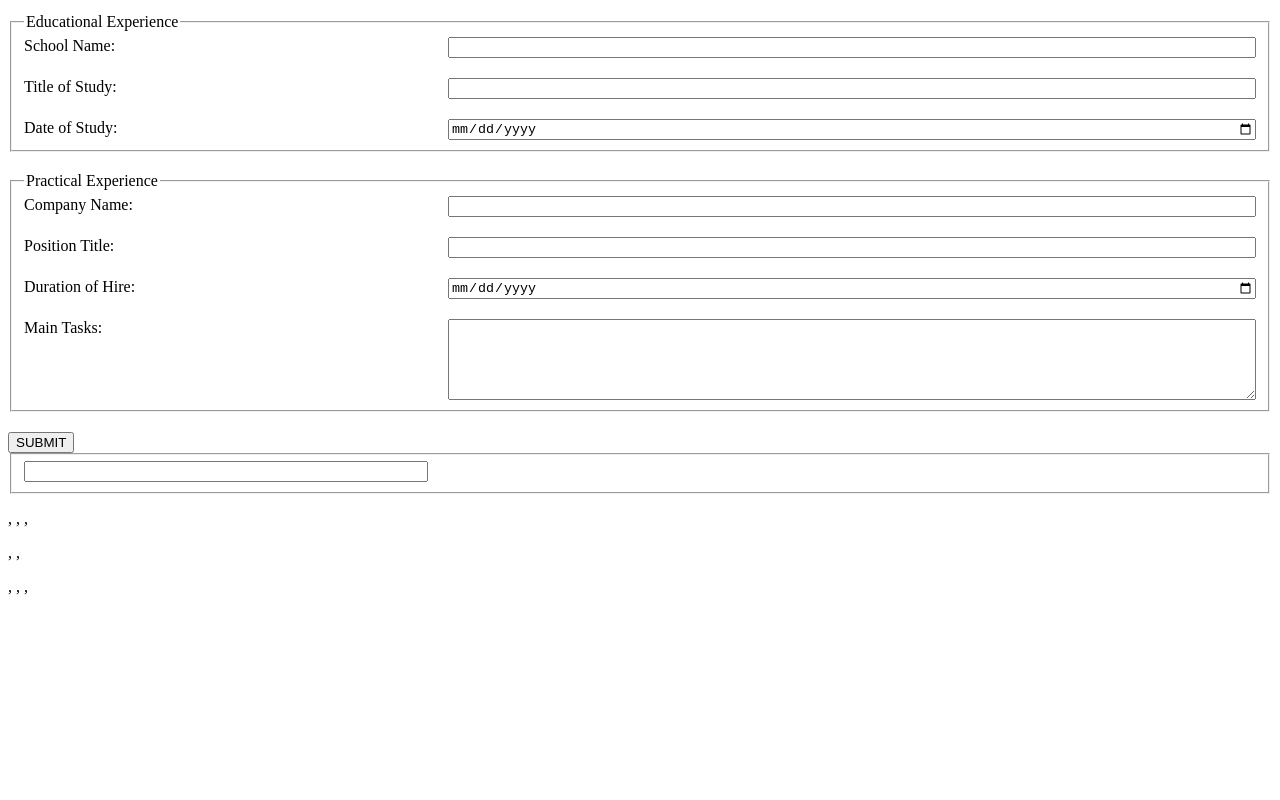
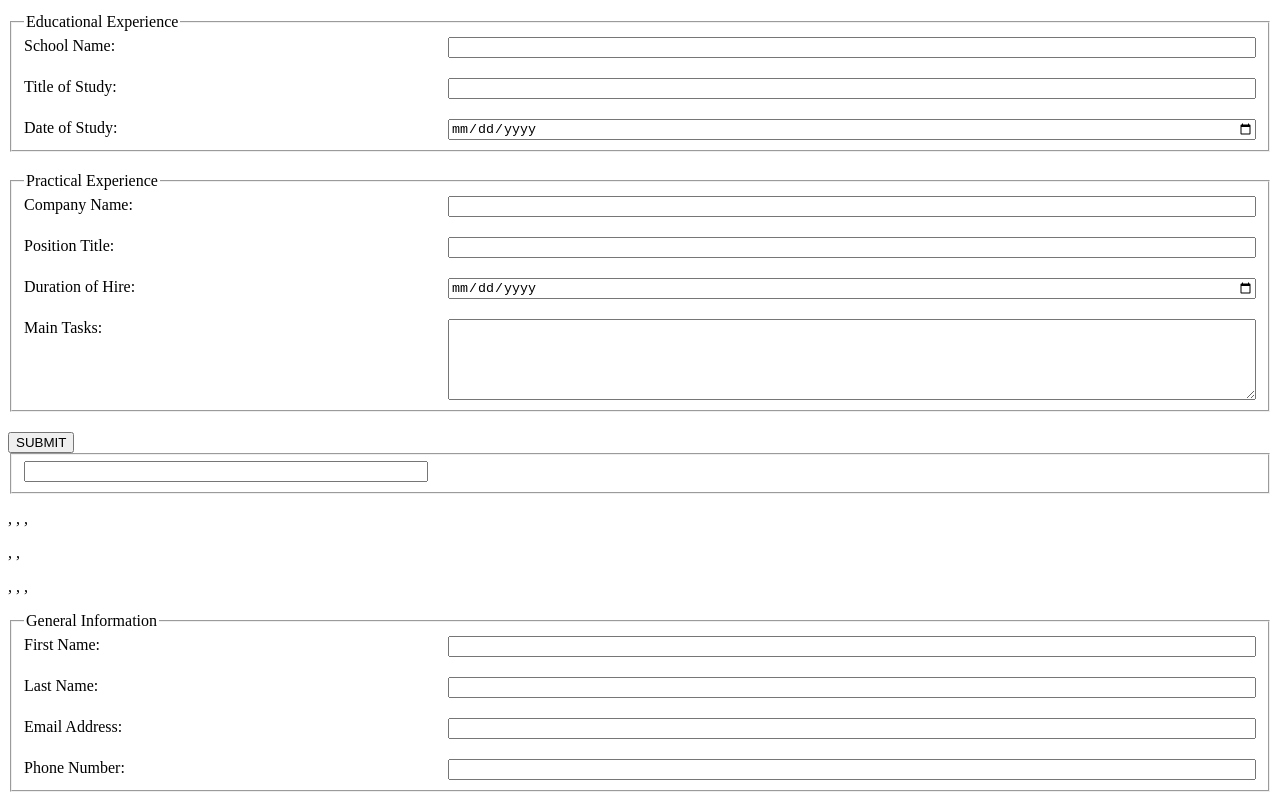
Before and after one commit to justEstif/project-cv-application, a React (Create React App) app: page / in a window 1280 px wide. Shown: the part 294-1094 px from the top of the page. Before the commit the page ends 906 px from the top, so only its background shows below. Built offline with nearby package versions, Linux system fonts and the light colour scheme.

Commit message:
state share between app, overview and fieldset

```diff
--- a/src/App.js
+++ b/src/App.js
@@ -1,7 +1,7 @@
 import React, { Component } from "react";
-import Form from "./components/Form";
 import Form1 from "./components/Form1";
 import Overview from "./components/Overview";
+import GeneralInformation from "./components/GeneralInformation";
 class App extends Component {
   constructor(props) {
     super(props);
@@ -9,7 +9,7 @@ class App extends Component {
       cvApp: {
         firstName: "",
         lastName: "",
-        userEmail: "",
+        email: "",
         phone: "",
         schoolName: "",
         titleOfStudy: "",
@@ -37,6 +37,7 @@ class App extends Component {
         {/* <Form cvApp={cvApp} /> */}
         <Form1 cvApp={this.state.cvApp} />
         <Overview cvApp={this.state.cvApp} handleChange={this.handleChange} />
+        <GeneralInformation cvApp={this.state.cvApp} handleChange={this.handleChange} />
       </div>
     );
   }
--- a/src/components/Form1.js
+++ b/src/components/Form1.js
@@ -31,7 +31,6 @@ export default function Form1(props) {
 
   const getLabel = (htmlFor, str) => <label htmlFor={htmlFor}>{str}:</label>;
 
-  // value and htmlFor are the same
   const getInput = (changeMethod, value, type, rows, cols) => (
     <input
       onChange={(e) => changeMethod(e.target.value)}
--- /dev/null
+++ b/src/components/GeneralInformation.js
@@ -0,0 +1,54 @@
+import "./FormStyle.css";
+import React from "react";
+
+export default class GeneralInformation extends React.Component {
+  constructor(props) {
+    super(props);
+    this.handleChange = this.handleChange.bind(this);
+  }
+  handleChange(e) {
+    console.log(e.target.id);
+    console.log(e.target.value);
+    this.props.handleChange(e);
+  }
+  render() {
+    const { firstName, lastName, email, phone } = this.props.cvApp;
+
+    return (
+      <fieldset className="fieldset ginfo">
+        <legend>General Information</legend>
+        <label htmlFor="firstName">First Name:</label>
+        <input
+          id="firstName"
+          value={firstName}
+          type="text"
+          onChange={this.handleChange}
+        ></input>
+
+        <label htmlFor="lastName">Last Name:</label>
+        <input
+          id="lastName"
+          value={lastName}
+          type="text"
+          onChange={this.handleChange}
+        />
+
+        <label htmlFor="email">Email Address:</label>
+        <input
+          id="email"
+          value={email}
+          type="text"
+          onChange={this.handleChange}
+        />
+
+        <label htmlFor="phone">Phone Number:</label>
+        <input
+          id="phone"
+          value={phone}
+          type="tel"
+          onChange={this.handleChange}
+        />
+      </fieldset>
+    );
+  }
+}
--- a/src/components/Overview.js
+++ b/src/components/Overview.js
@@ -46,35 +46,3 @@ export default class Overview extends React.Component {
     );
   }
 }
-
-export function Overview1(props) {
-  const {
-    firstName,
-    lastName,
-    userEmail,
-    phone,
-    schoolName,
-    titleOfStudy,
-    dateOfStudy,
-    companyName,
-    positionTitle,
-    durationOfHire,
-    mainTasks,
-  } = props.cvApp;
-  return (
-    <div>
-      <fieldset>
-        <input value={phone} onChange={this.handleChange} />
-      </fieldset>
-      <p>
-        {firstName}, {lastName}, {userEmail}, {phone}
-      </p>
-      <p>
-        {schoolName}, {titleOfStudy}, {dateOfStudy}
-      </p>
-      <p>
-        {companyName}, {positionTitle}, {durationOfHire}, {mainTasks}
-      </p>
-    </div>
-  );
-}
```
